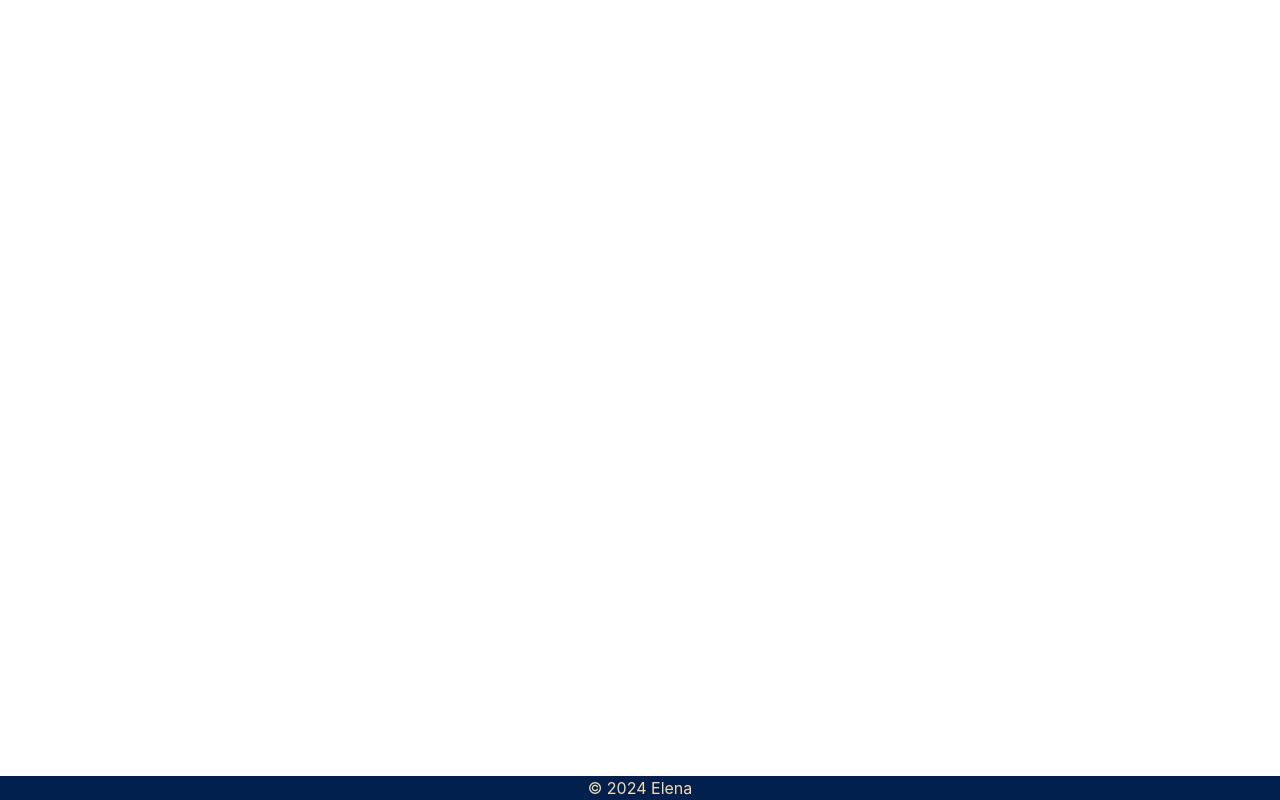
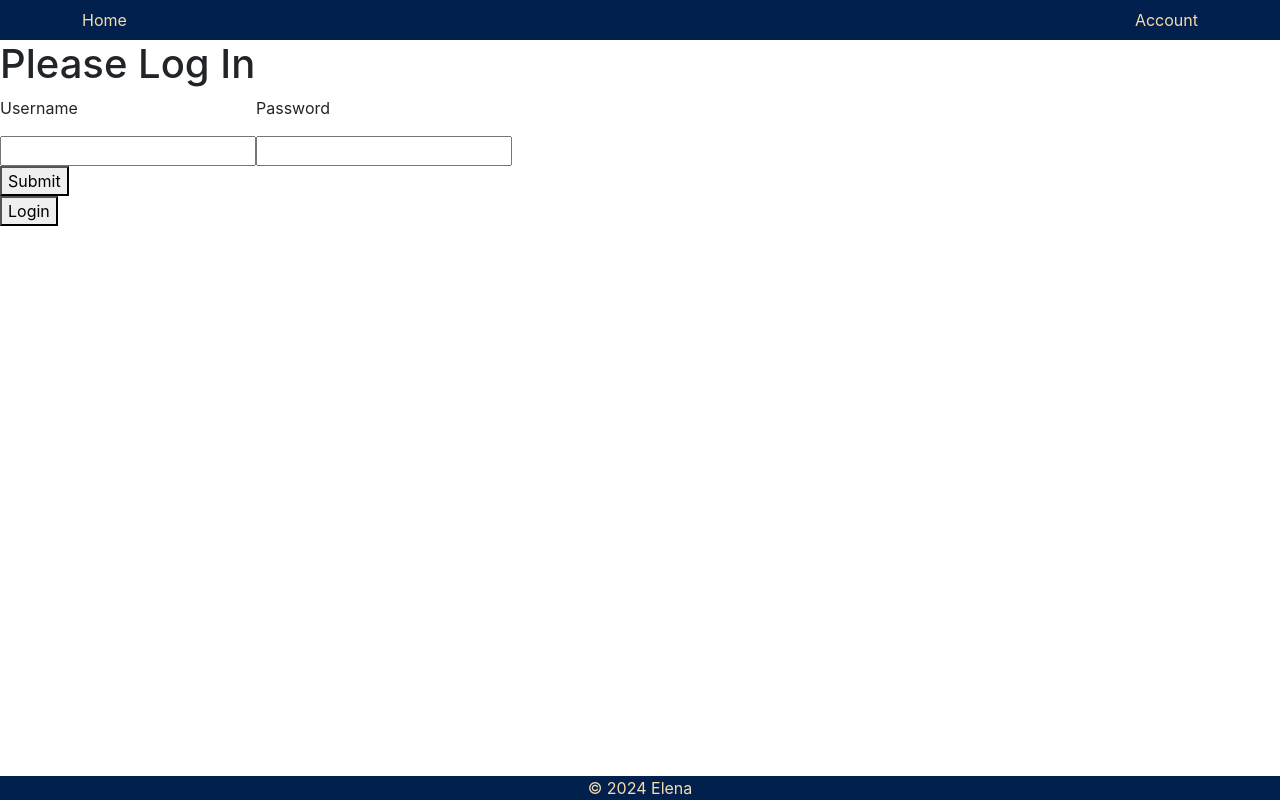
Before and after one commit to aistrale/capstone, a React (Create React App) app in the folder frontend/: page /login in a window 1280 px wide. Before the commit this address had no page. Built offline with nearby package versions, Linux system fonts and the light colour scheme.

Commit message:
edited app pages

```diff
--- a/frontend/src/App.js
+++ b/frontend/src/App.js
@@ -1,9 +1,10 @@
 import { BrowserRouter, Route, Routes } from 'react-router-dom';
 import { useState } from 'react';
-import { AuthContext } from './modules/AuthContext';
+// import { AuthContext } from './modules/AuthContext';
 
+import MyNav from './components/myNav/MyNav'
 import MyFooter from './components/myFooter/MyFooter'
-
+import Login from './components/login/Login'
 import Homepage from './pages/homepage/Homepage';
 import UserPage from './pages/userPage/UserPage';
 import JobEntryPage from './pages/jobEntryPage/JobEntryPage';
@@ -11,20 +12,45 @@ import JobEntryPage from './pages/jobEntryPage/JobEntryPage';
 
 const App = () => {
 
-  const [AuthUser, setAuthUser] = useState('')
+  const [token, setToken] = useState('')
+  const [loggedIn, setLoggedIn] = useState(false)
+  const [email, setEmail] = useState('')
+  // const [AuthUser, setAuthUser] = useState('')
+
+  const login = async () => {
+    const response = await fetch('', {
+      method: 'POST',
+      headers: {
+        'Content-Type': 'application/json',
+      },
+      body: JSON.stringify({ username: '', password: '' }),
+    });
+
+    if (response.ok) {
+      const { token } = await response.json();
+      setToken(token);
+    } else {
+      console.error('Login failed');
+    }
+  };
 
   return (
     <>
-    <AuthContext.Provider value={[AuthUser, setAuthUser]}>
+    {/* <AuthContext.Provider value={[AuthUser, setAuthUser]}> */}
+      <MyNav />
       <BrowserRouter>
         <Routes>
-          <Route path='/' element={<Homepage />} />
+          <Route path="/" element={<Homepage email={email} loggedIn={loggedIn} setLoggedIn={setLoggedIn} />} />
+          <Route path="/login" element={<Login setLoggedIn={setLoggedIn} setEmail={setEmail} />} />
           <Route path='/user/:userId' element={<UserPage />} />
           <Route path='/entry/:entryId' element={<JobEntryPage />} />
         </Routes>
       </BrowserRouter>
+      <div>
+      <button onClick={login}>Login</button>
+      </div>
       <MyFooter />
-      </AuthContext.Provider>
+      {/* </AuthContext.Provider> */}
     </>
   );
 }
--- a/frontend/src/components/jobsSummary/JobsSummary.jsx
+++ /dev/null
@@ -1,25 +0,0 @@
-import React from 'react'
-import { Container, Row, Col, Card } from 'react-bootstrap'
-import './jobsSummary.css'
-
-const JobsSummary = () => {
-  return (
-    <Container fluid>
-      <Row>
-        <Col xs={12} md={12} lg={12} className=' mt-5'>
-        <h2 className='text-center p-0'>Your job offers:</h2>
-        <Card.Body className='card-box'>
-          <Card.Title>Job Title</Card.Title>
-          <Card.Text>Status | Company</Card.Text>
-        </Card.Body>
-        <Card.Body className='card-box'>
-          <Card.Title>Job Title</Card.Title>
-          <Card.Text>Status | Company</Card.Text>
-        </Card.Body>
-        </Col>
-      </Row>
-    </Container>
-  );
-}
-
-export default JobsSummary;
--- /dev/null
+++ b/frontend/src/components/login/Login.jsx
@@ -0,0 +1,35 @@
+import "./login.css";
+
+const Login = ({ setLoggedIn, setEmail }) => {
+  const handleSubmit = (event) => {
+    event.preventDefault();
+  };
+  return (
+    <div className="login-wrapper">
+      <h1>Please Log In</h1>
+      <form onSubmit={handleSubmit}>
+        <label>
+          <p>Username</p>
+          <input
+            type="text"
+            onChange={(e) => setEmail(e.target.value)}
+            required
+          />
+        </label>
+        <label>
+          <p>Password</p>
+          <input
+            type="password"
+            onChange={(e) => setEmail(e.target.value)}
+            required
+          />
+        </label>
+        <div>
+          <button type="submit">Submit</button>
+        </div>
+      </form>
+    </div>
+  );
+};
+
+export default Login;
--- a/frontend/src/components/myNav/MyNav.jsx
+++ b/frontend/src/components/myNav/MyNav.jsx
@@ -6,7 +6,7 @@ const MyNav = () => {
   return (
     <Navbar className="nav-bg">
       <Container>
-        <Nav.Link href='#' className='nav-link'>Home</Nav.Link>
+        <Nav.Link href='/' className='nav-link'>Home</Nav.Link>
         <Nav.Link href='/user/:userId' className='nav-link'>Account</Nav.Link>
       </Container>
     </Navbar>
--- a/frontend/src/pages/homepage/Homepage.jsx
+++ b/frontend/src/pages/homepage/Homepage.jsx
@@ -1,14 +1,26 @@
 import React from 'react'
-import MyNav from '../../components/myNav/MyNav';
-import JobsSummary from '../../components/jobsSummary/JobsSummary';
+import { Container, Row, Col, Card } from 'react-bootstrap'
+import './homepage.css'
+// import JobsSummary from '../../components/jobsSummary/JobsSummary';
 
 const Homepage = () => {
     return (
-        <>
-        <MyNav />
-        <JobsSummary />
-        </>
-    );
+        <Container fluid>
+          <Row>
+            <Col xs={12} md={12} lg={12} className=' mt-5'>
+            <h2 className='text-center p-0'>Your job offers:</h2>
+            <Card.Body className='card-box'>
+              <Card.Title>Job Title</Card.Title>
+              <Card.Text>Status | Company</Card.Text>
+            </Card.Body>
+            <Card.Body className='card-box'>
+              <Card.Title>Job Title</Card.Title>
+              <Card.Text>Status | Company</Card.Text>
+            </Card.Body>
+            </Col>
+          </Row>
+        </Container>
+      );
 }
 
 export default Homepage;
--- a/frontend/src/pages/jobEntryPage/JobEntryPage.jsx
+++ b/frontend/src/pages/jobEntryPage/JobEntryPage.jsx
@@ -1,6 +1,5 @@
 import React, { useEffect, useState } from 'react'
 import { useParams } from 'react-router-dom';
-import MyNav from '../../components/myNav/MyNav';
 import './jobEntryPage.css'
 
 const JobEntryPage = () => {
@@ -33,7 +32,6 @@ const JobEntryPage = () => {
     if (loading) return <div>Loading...</div>;
     return (
         <>
-        <MyNav />
         <div className='entry-row'>
             <p>[Job title] at [company] in [location]</p>
             <p>[link] [date]</p>
--- a/frontend/src/pages/userPage/UserPage.jsx
+++ b/frontend/src/pages/userPage/UserPage.jsx
@@ -1,6 +1,5 @@
 import React, { useEffect, useState } from 'react'
 import { useParams } from 'react-router-dom';
-import MyNav from '../../components/myNav/MyNav';
 import './userPage.css'
 
 const UserPage = () => {
@@ -33,7 +32,6 @@ const UserPage = () => {
     if (loading) return <div>Loading...</div>;
     return (
         <>
-        <MyNav />
         <div className='user-box'>Hello [User]</div>
         </>
     );
```
Also changed, not shown: frontend/src/pages/loginPage/LoginPage.jsx (deleted, +0 -9 lines), frontend/src/components/login/login.css (added), frontend/src/pages/homepage/homepage.css (renamed from frontend/src/components/jobsSummary/jobsSummary.css).
